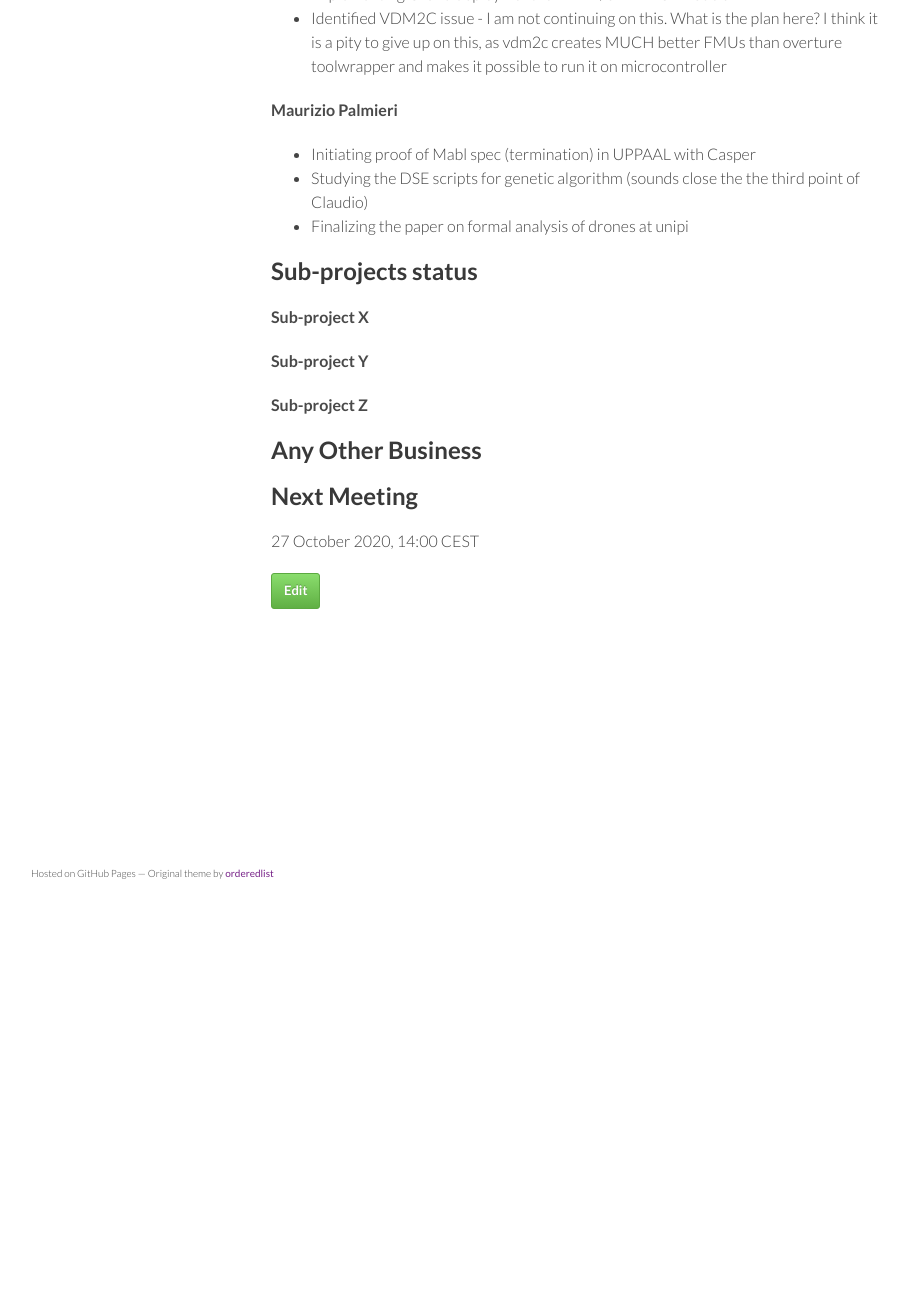
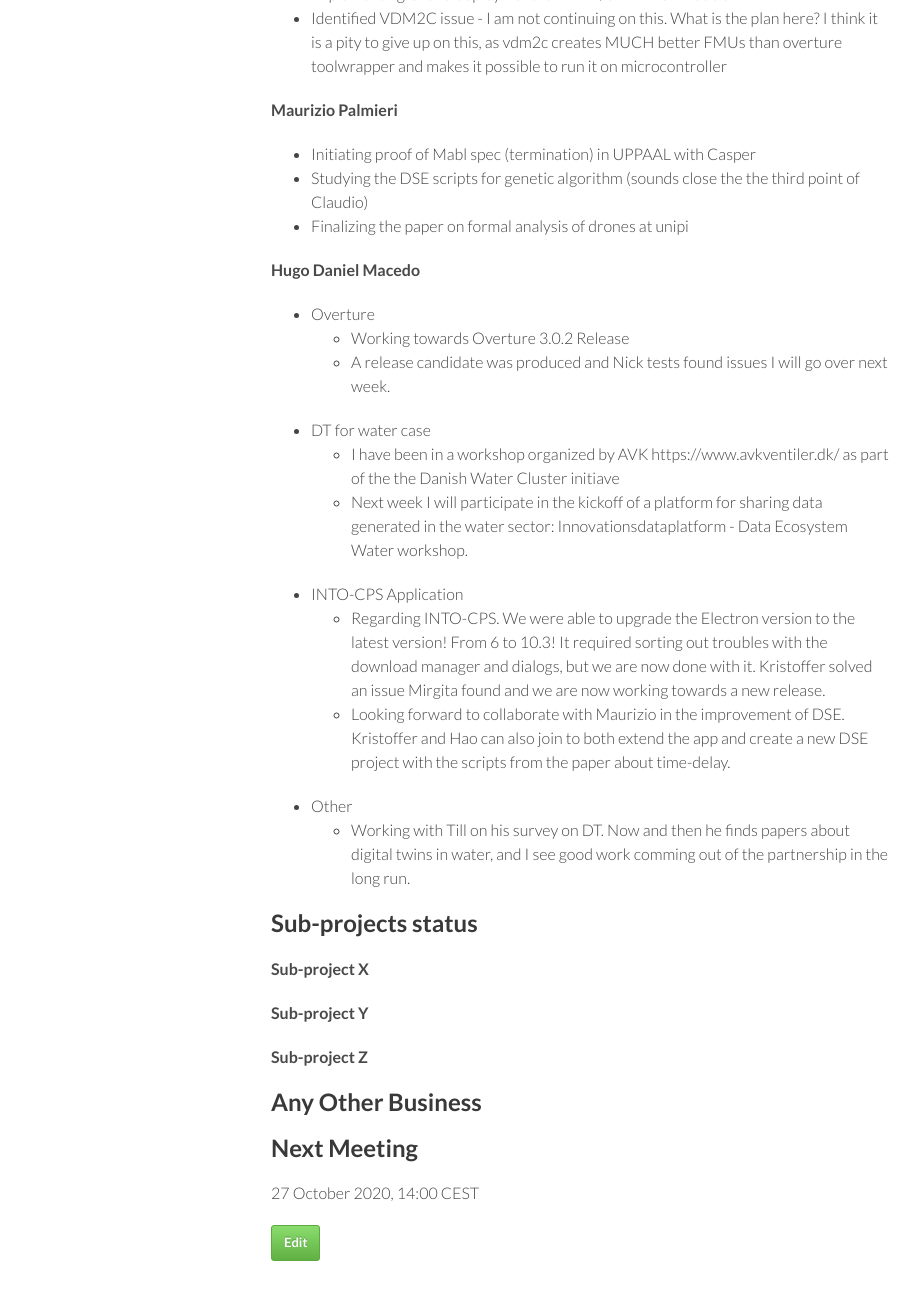
Before and after one commit to digitaltwincentre/digitaltwincentre.github.io, a Jekyll site: the page built from _biweeklies/Biweekly-26.md, in a window 1280 px wide and 1400 px high, scrolled down 1195 px. Shown: the top 1300 px of the window, without its empty margins (179-1098 px from the left). Built offline with Jekyll 4.4.1, drawn with Linux system fonts in a browser that asks for light colours; nearby versions of some CDN libraries; before the commit the page ends 2098 px from its top, so only the background shows below that.

Commit message:
Update Biweekly-26.md

```diff
--- a/_biweeklies/Biweekly-26.md
+++ b/_biweeklies/Biweekly-26.md
@@ -56,6 +56,23 @@ date: 16 October 2020, 1400 CEST
 * Studying the DSE scripts for genetic algorithm (sounds close the the third point of Claudio)
 * Finalizing the paper on formal analysis of drones at unipi
 
+#### Hugo Daniel Macedo
+* Overture
+  * Working towards Overture 3.0.2 Release
+  * A release candidate was produced and Nick tests found issues I will go over next week.
+
+* DT for water case
+   * I have been in a workshop organized by AVK https://www.avkventiler.dk/ as part of the the Danish Water Cluster initiave
+   * Next week I will participate in the kickoff of a platform for sharing data generated in the water sector: Innovationsdataplatform - Data Ecosystem Water workshop.
+
+* INTO-CPS Application
+   * Regarding INTO-CPS. We were able to upgrade the Electron version to the latest version! From 6 to 10.3! It required sorting out troubles with the download manager and dialogs, but we are now done with it. Kristoffer solved an issue Mirgita found and we are now working towards a new release.
+   * Looking forward to collaborate with Maurizio in the improvement of DSE. Kristoffer and Hao can also join to both extend the app and create a new DSE project with the scripts from the paper about time-delay.
+
+* Other
+   * Working with Till on his survey on DT. Now and then he finds papers about digital twins in water,  and I see good work comming out of the partnership in the long run.
+
+
 ## Sub-projects status
 
 
```
